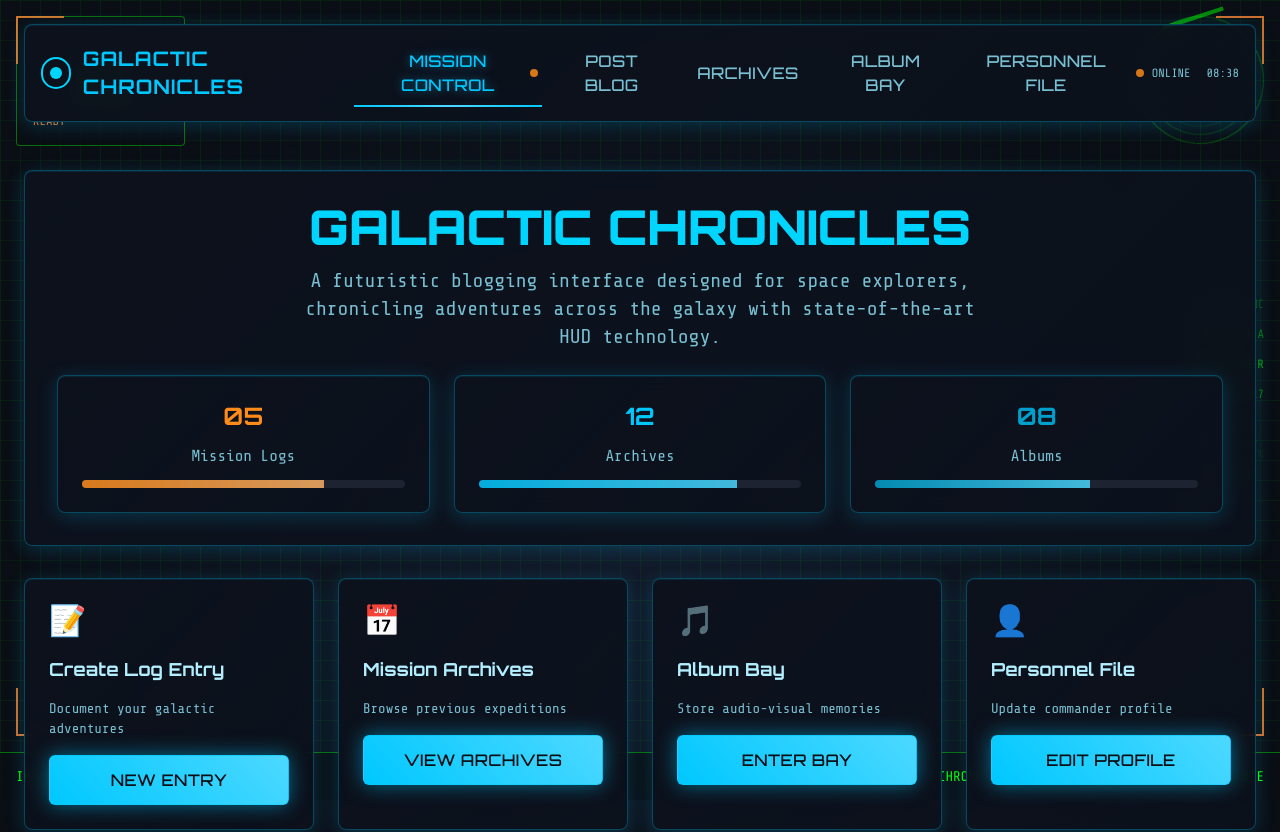
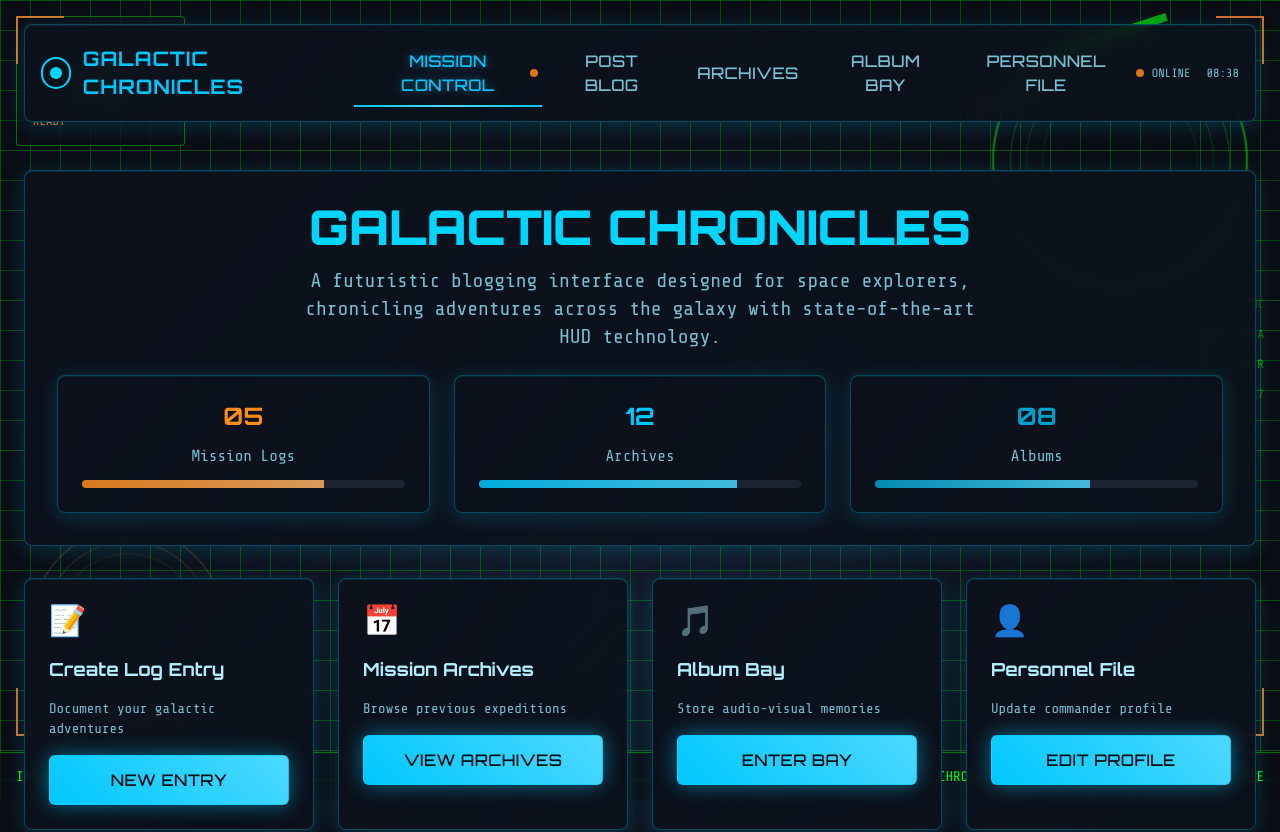
Before and after one commit to lelihanzzza/galactic-chronicle-hub, a React (Vite) app: page / in a window 1280 px wide. Shown: the top 832 px of the page. Built offline with nearby package versions, Linux system fonts and the light colour scheme.

Commit message:
Adjust HUD and radar visibility
Make background HUD and radar elements larger and more noticeable, ensuring they are not obscured by the navbar and other UI components.

```diff
--- a/src/components/HudLayout.tsx
+++ b/src/components/HudLayout.tsx
@@ -9,23 +9,32 @@ export const HudLayout = ({ children }: HudLayoutProps) => {
     <div className="min-h-screen relative overflow-hidden">
       {/* Retro HUD Background Grid */}
       <div
-        className="fixed inset-0 opacity-20"
+        className="fixed inset-0 opacity-40 z-0"
         style={{
           backgroundImage: `
-            linear-gradient(hsl(var(--retro-green) / 0.3) 1px, transparent 1px),
-            linear-gradient(90deg, hsl(var(--retro-green) / 0.3) 1px, transparent 1px),
-            linear-gradient(hsl(var(--retro-green) / 0.1) 1px, transparent 1px),
-            linear-gradient(90deg, hsl(var(--retro-green) / 0.1) 1px, transparent 1px)
+            linear-gradient(hsl(var(--retro-green) / 0.6) 1px, transparent 1px),
+            linear-gradient(90deg, hsl(var(--retro-green) / 0.6) 1px, transparent 1px),
+            linear-gradient(hsl(var(--retro-green) / 0.2) 1px, transparent 1px),
+            linear-gradient(90deg, hsl(var(--retro-green) / 0.2) 1px, transparent 1px)
           `,
-          backgroundSize: '20px 20px, 20px 20px, 100px 100px, 100px 100px'
+          backgroundSize: '30px 30px, 30px 30px, 150px 150px, 150px 150px'
         }}
       />
 
-      {/* Radar Sweep Effect */}
-      <div className="fixed top-4 right-4 w-32 h-32 rounded-full border border-retro-green/30 animate-radar-sweep">
-        <div className="absolute inset-2 rounded-full border border-retro-green/20" />
-        <div className="absolute inset-4 rounded-full border border-retro-green/10" />
-        <div className="absolute top-1/2 left-1/2 w-1 h-16 bg-retro-green/50 origin-bottom animate-radar-line" />
+      {/* Large Radar Sweep Effect */}
+      <div className="fixed top-8 right-8 w-64 h-64 rounded-full border-2 border-retro-green/50 animate-radar-sweep z-0">
+        <div className="absolute inset-4 rounded-full border border-retro-green/30" />
+        <div className="absolute inset-8 rounded-full border border-retro-green/20" />
+        <div className="absolute inset-12 rounded-full border border-retro-green/10" />
+        <div className="absolute top-1/2 left-1/2 w-2 h-32 bg-retro-green/60 origin-bottom animate-radar-line" />
+        <div className="absolute top-1/2 left-1/2 w-1 h-24 bg-retro-orange/40 origin-bottom animate-radar-line" style={{ animationDelay: '1s' }} />
+      </div>
+
+      {/* Secondary Radar - Bottom Left */}
+      <div className="fixed bottom-20 left-8 w-48 h-48 rounded-full border border-retro-orange/30 animate-radar-sweep z-0" style={{ animationDirection: 'reverse', animationDuration: '6s' }}>
+        <div className="absolute inset-3 rounded-full border border-retro-orange/20" />
+        <div className="absolute inset-6 rounded-full border border-retro-orange/10" />
+        <div className="absolute top-1/2 left-1/2 w-1 h-24 bg-retro-orange/50 origin-bottom animate-radar-line" style={{ animationDirection: 'reverse' }} />
       </div>
 
       {/* System Status Panel */}
```
